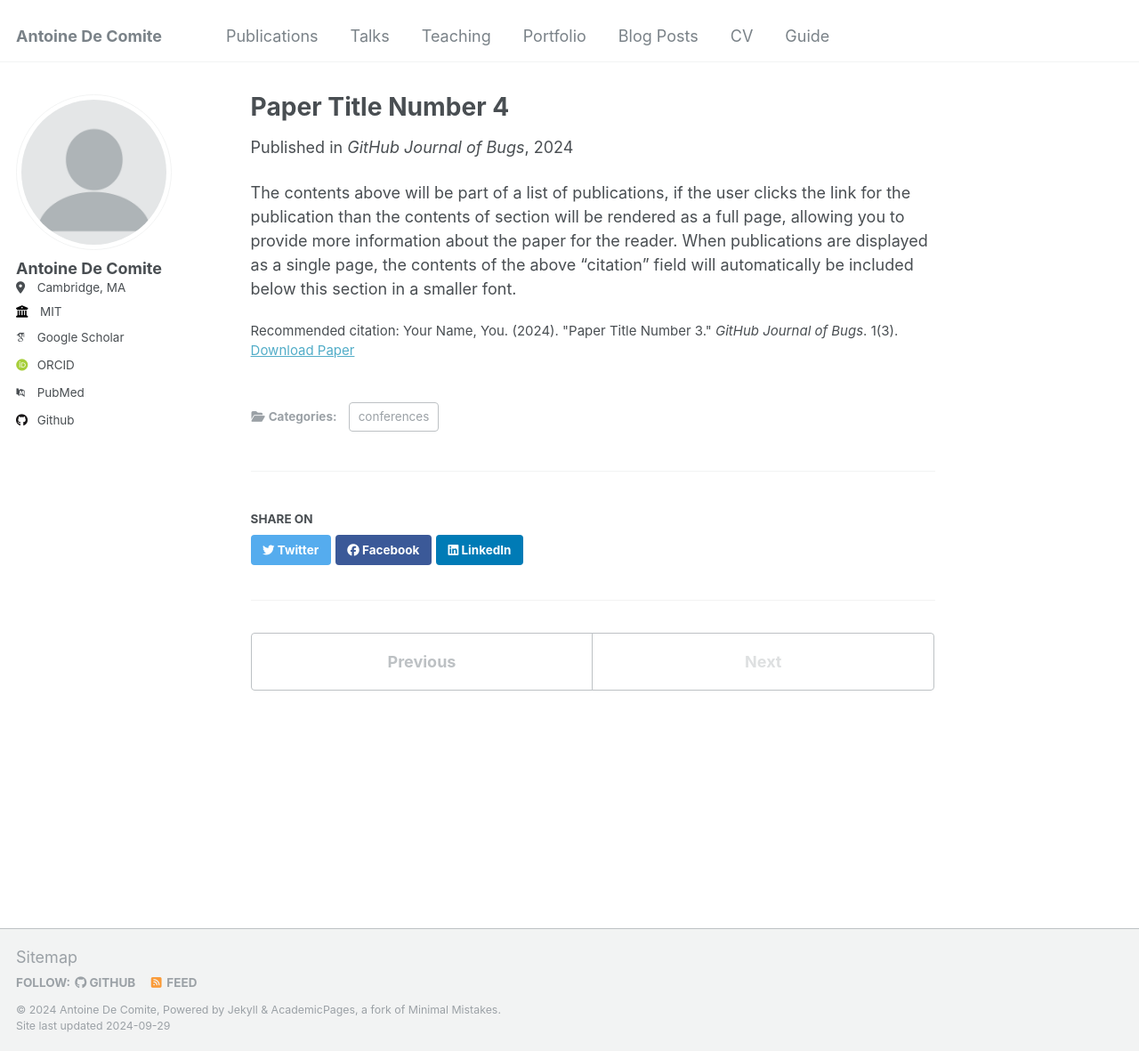
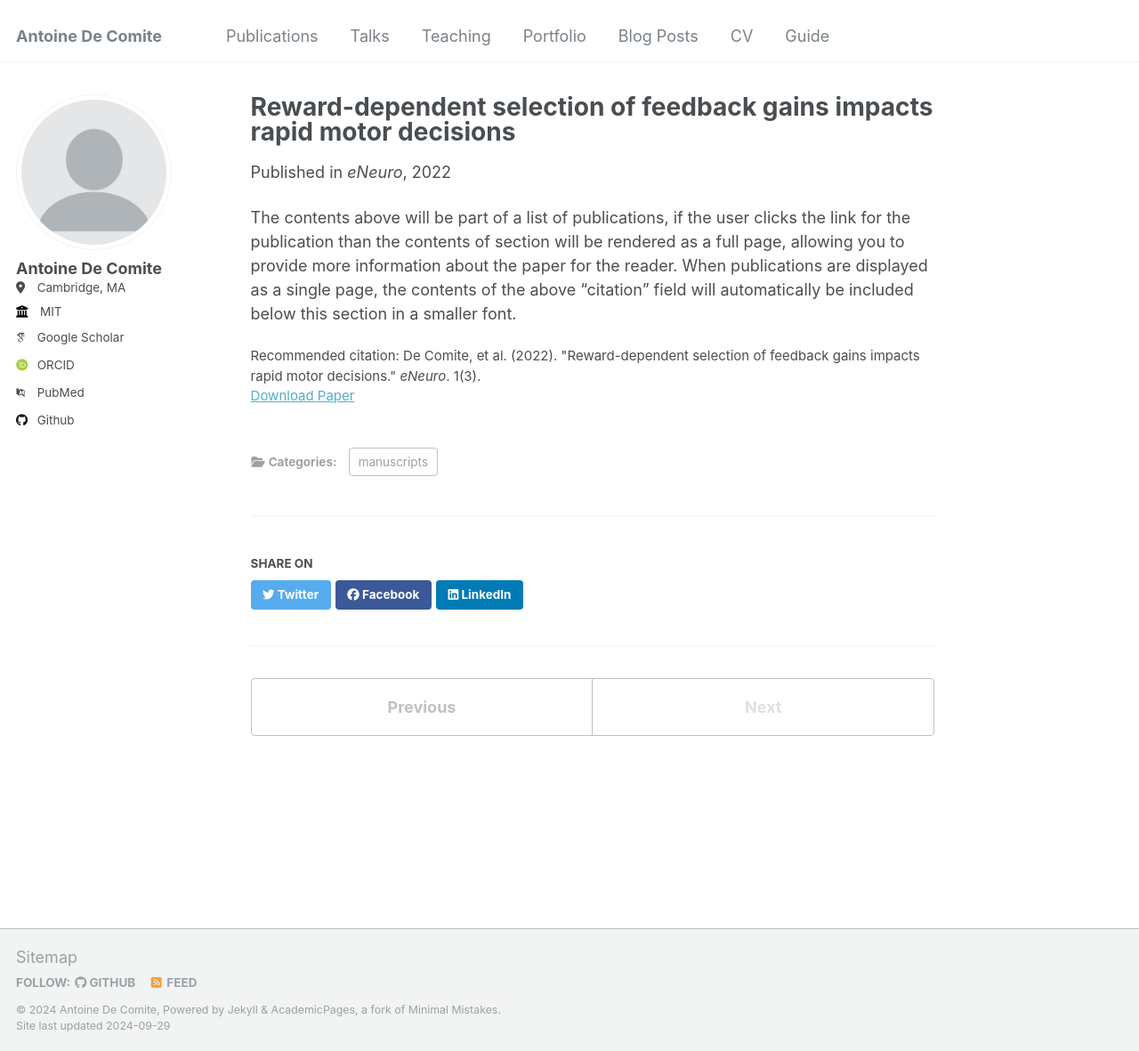
Before and after one commit to decomiteA/decomiteA.github.io, a Jekyll site: the page built from _publications/2024-02-17-paper-title-number-4.md, in a window 1280 px wide and 1181 px high. Shown: the whole window at 89% size. Built offline with Jekyll 4.4.1, drawn with Linux system fonts in a browser that asks for light colours; some web fonts are replaced.

Commit message:
Update 2024-02-17-paper-title-number-4.md

```diff
--- a/_publications/2024-02-17-paper-title-number-4.md
+++ b/_publications/2024-02-17-paper-title-number-4.md
@@ -1,13 +1,13 @@
 ---
-title: "Paper Title Number 4"
+title: "Reward-dependent selection of feedback gains impacts rapid motor decisions"
 collection: publications
-category: conferences
-permalink: /publication/2024-02-17-paper-title-number-4
+category: manuscripts
+permalink: /publication/decomite_2022a_eneuro
 excerpt: 'This paper is about fixing template issue #693.'
-date: 2024-02-17
-venue: 'GitHub Journal of Bugs'
-paperurl: 'http://academicpages.github.io/files/paper3.pdf'
-citation: 'Your Name, You. (2024). &quot;Paper Title Number 3.&quot; <i>GitHub Journal of Bugs</i>. 1(3).'
+date: 2022-03-11
+venue: 'eNeuro'
+paperurl: 'https://www.eneuro.org/content/9/2/eneuro.0439-21.2022.abstract'
+citation: 'De Comite, et al. (2022). &quot;Reward-dependent selection of feedback gains impacts rapid motor decisions.&quot; <i>eNeuro</i>. 1(3).'
 ---
 
 The contents above will be part of a list of publications, if the user clicks the link for the publication than the contents of section will be rendered as a full page, allowing you to provide more information about the paper for the reader. When publications are displayed as a single page, the contents of the above "citation" field will automatically be included below this section in a smaller font.
```
